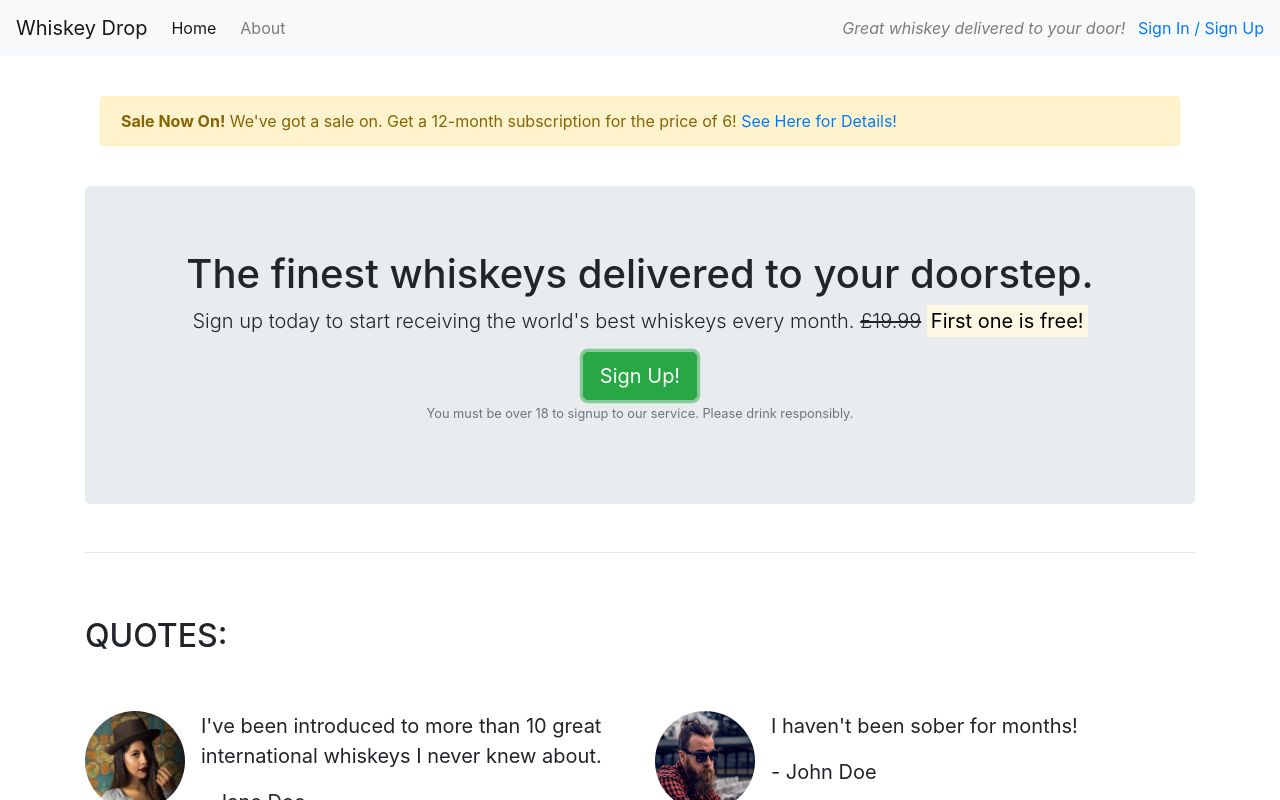
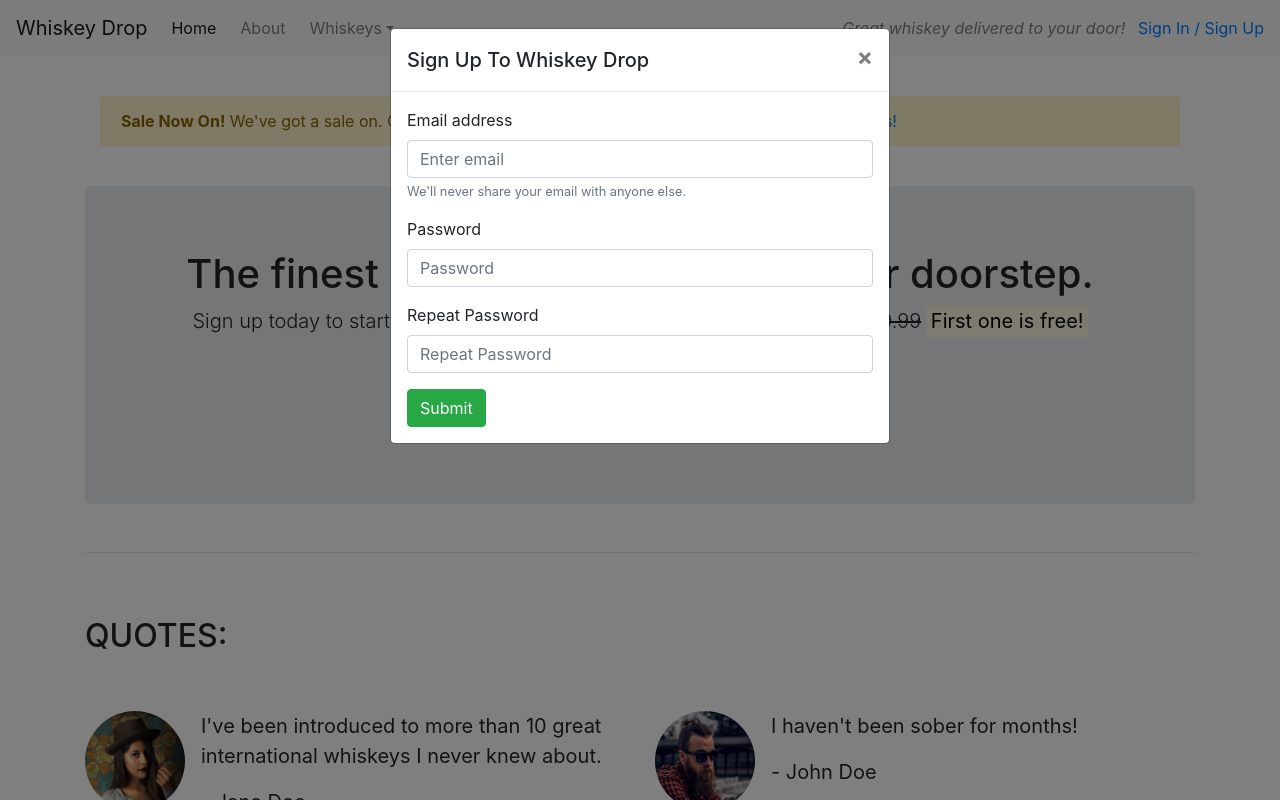
Before and after one commit to LeeABrown24/Bootstrap_Lesson, a plain HTML site: page index.html in a window 1280 px wide. Both pictures are taken after a click on the button "Sign Up!". Shown: the top 800 px of the page. Drawn offline with nearby package versions, Linux system fonts and the light colour scheme.

Commit message:
FEAT: Add signup modal form to webpage.

```diff
--- a/index.html
+++ b/index.html
@@ -10,18 +10,39 @@
 </head>
 
 <body>
+    <!-- Navbar -->
     <nav class="navbar navbar-light bg-light navbar-expand-sm">
         <a href="/" class="navbar-brand">Whiskey Drop</a>
-        <ul class="navbar-nav mr-auto">
-            <li class="active nav-item mr-2"><a class="nav-link" href="/">Home</a></li>
-            <li class="nav-item mr-2"><a class="nav-link" href="about">About</a></li>
-            <li class="nav-item mr-2 d-block d-sm-none"><a class="nav-link" href="/login">Sign In / Sign Up!</a></li>
-        </ul>
+
+        <button class="navbar-toggler ml-auto" type="button" data-toggle="collapse" data-target="#navbarNavDropdown"
+            aria-controls="navbarNavDropdown" aria-expanded="false" aria-label="Toggle navigation">
+            <span class="navbar-toggler-icon"></span></button>
+
+        <div class="collapse navbar-collapse" id="navbarNavDropdown">
+            <ul class="navbar-nav mr-auto">
+                <li class="active nav-item mr-2"><a class="nav-link" href="/">Home</a></li>
+                <li class="nav-item mr-2"><a class="nav-link" href="about">About</a></li>
+                <li class="nav-item dropdown">
+                    <a class="nav-link dropdown-toggle" href="#" id="navbarDropdownMenuLink" role="button"
+                        data-toggle="dropdown" aria-haspopup="true" aria-expanded="false">Whiskeys</a>
+                    <div class="dropdown-menu" aria-labelledby="navbarDropdownMenuLink">
+                        <a class="dropdown-item" href="#">Irish</a>
+                        <a class="dropdown-item" href="#">Scotch</a>
+                        <a class="dropdown-item" href="#">Japanese</a>
+                        <a class="dropdown-item" href="#">American</a>
+                    </div>
+                </li>
+                <li class="nav-item mr-2 d-block d-sm-none"><a class="nav-link" href="/login">Sign In / Sign Up!</a>
+                </li>
+            </ul>
+        </div>
         <div class="d-none d-md-block">
             <p class="navbar-text my-auto mr-2"><i>Great whiskey delivered to your door!</i></p>
             <a href="/login">Sign In / Sign Up</a>
         </div>
     </nav>
+    <!-- /.navbar -->
+
     <article class="container mt-3">
         <div class="row d-none d-sm-inline">
             <div class="col-12">
@@ -40,7 +61,8 @@
                         <s class="d-none d-sm-inline">£19.99</s>
                         <span class="d-inline d-sm-none"><br></span>
                         <strong><mark>First one is free!</mark></strong></p>
-                    <button class="btn btn-success btn-lg">Sign Up!</button>
+                    <button class="btn btn-success btn-lg" data-toggle=modal data-target="#signUpModal">Sign
+                        Up!</button>
                     <p class="text-muted"><small>You must be over 18 to signup to our service. Please drink
                             responsibly.</small></p>
                 </section>
@@ -131,9 +153,49 @@
         </section>
         <!-- /.features -->
     </article>
-    <script src="https://code.jquery.com/jquery-3.3.1.slim.min.js" integrity="sha384-q8i/X+965DzO0rT7abK41JStQIAqVgRVzpbzo5smXKp4YfRvH+8abtTE1Pi6jizo" crossorigin="anonymous"></script>
-    <script src="https://cdnjs.cloudflare.com/ajax/libs/popper.js/1.14.3/umd/popper.min.js" integrity="sha384-ZMP7rVo3mIykV+2+9J3UJ46jBk0WLaUAdn689aCwoqbBJiSnjAK/l8WvCWPIPm49" crossorigin="anonymous"></script>
-    <script src="https://stackpath.bootstrapcdn.com/bootstrap/4.1.3/js/bootstrap.min.js" integrity="sha384-ChfqqxuZUCnJSK3+MXmPNIyE6ZbWh2IMqE241rYiqJxyMiZ6OW/JmZQ5stwEULTy" crossorigin="anonymous"></script>
+    <div class="modal" tabindex="-1" role="dialog" id="signUpModal">
+        <div class="modal-dialog" role="document">
+            <div class="modal-content">
+                <div class="modal-header">
+                    <h5 class="modal-title">Sign Up To Whiskey Drop</h5>
+                    <button type="button" class="close" data-dismiss="modal" aria-label="Close">
+                        <span aria-hidden="true">&times;</span>
+                    </button>
+                </div>
+                <div class="modal-body">
+                    <form>
+                        <div class="form-group">
+                            <label for="exampleInputEmail1">Email address</label>
+                            <input type="email" class="form-control" id="exampleInputEmail1"
+                                aria-describedby="emailHelp" placeholder="Enter email">
+                            <small id="emailHelp" class="form-text text-muted">We'll never share your email with anyone
+                                else.</small>
+                        </div>
+                        <div class="form-group">
+                            <label for="password">Password</label>
+                            <input type="password" class="form-control" id="password"
+                                placeholder="Password">
+                        </div>
+                        <div class="form-group">
+                            <label for="repeatPassword">Repeat Password</label>
+                            <input type="password" class="form-control" id="repeatPassword"
+                                placeholder="Repeat Password">
+                        </div>
+                        <button type="submit" class="btn btn-success">Submit</button>
+                    </form>
+                </div>
+            </div>
+        </div>
+    </div>
+    <script src="https://code.jquery.com/jquery-3.3.1.slim.min.js"
+        integrity="sha384-q8i/X+965DzO0rT7abK41JStQIAqVgRVzpbzo5smXKp4YfRvH+8abtTE1Pi6jizo"
+        crossorigin="anonymous"></script>
+    <script src="https://cdnjs.cloudflare.com/ajax/libs/popper.js/1.14.3/umd/popper.min.js"
+        integrity="sha384-ZMP7rVo3mIykV+2+9J3UJ46jBk0WLaUAdn689aCwoqbBJiSnjAK/l8WvCWPIPm49"
+        crossorigin="anonymous"></script>
+    <script src="https://stackpath.bootstrapcdn.com/bootstrap/4.1.3/js/bootstrap.min.js"
+        integrity="sha384-ChfqqxuZUCnJSK3+MXmPNIyE6ZbWh2IMqE241rYiqJxyMiZ6OW/JmZQ5stwEULTy"
+        crossorigin="anonymous"></script>
 </body>
 
 </html>
```
